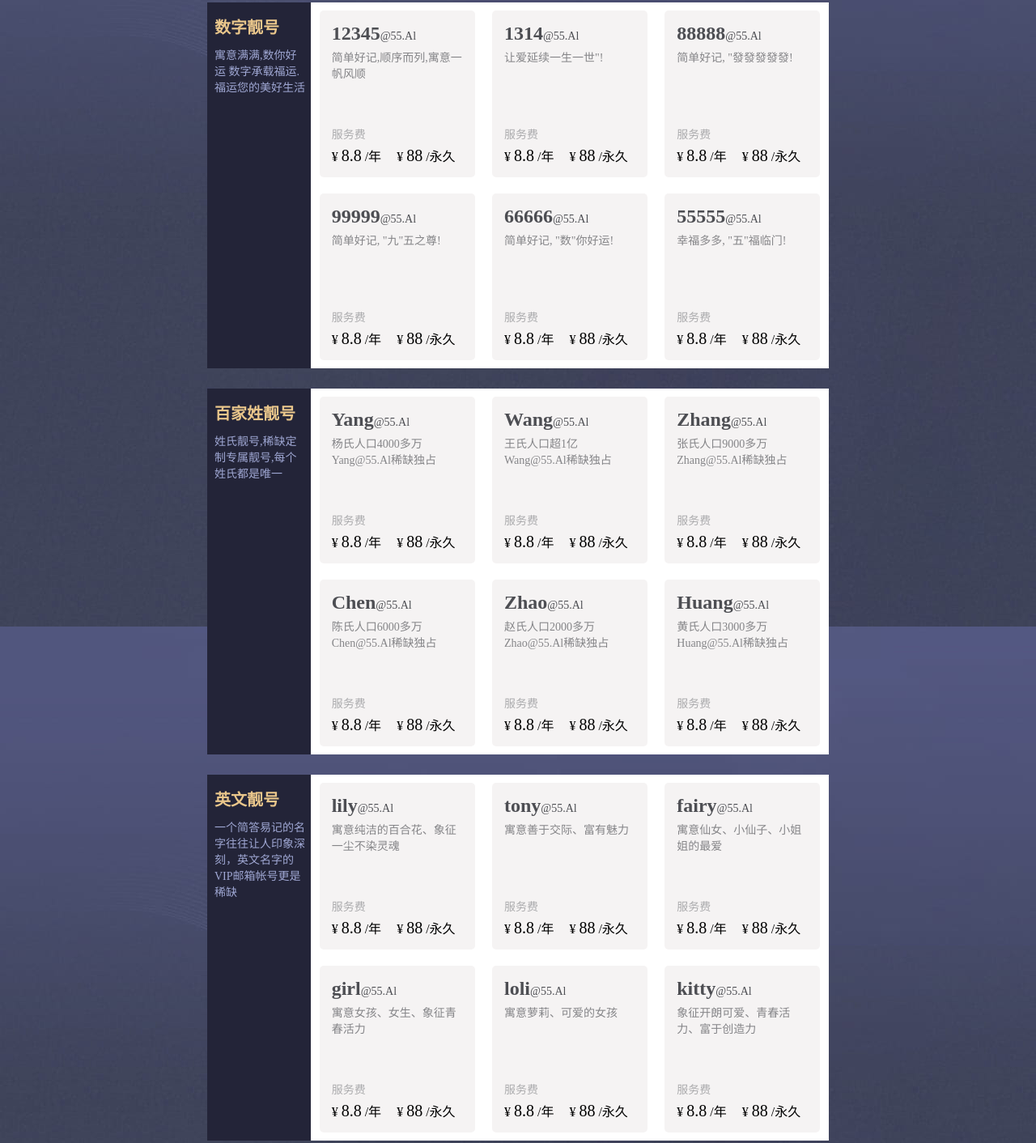
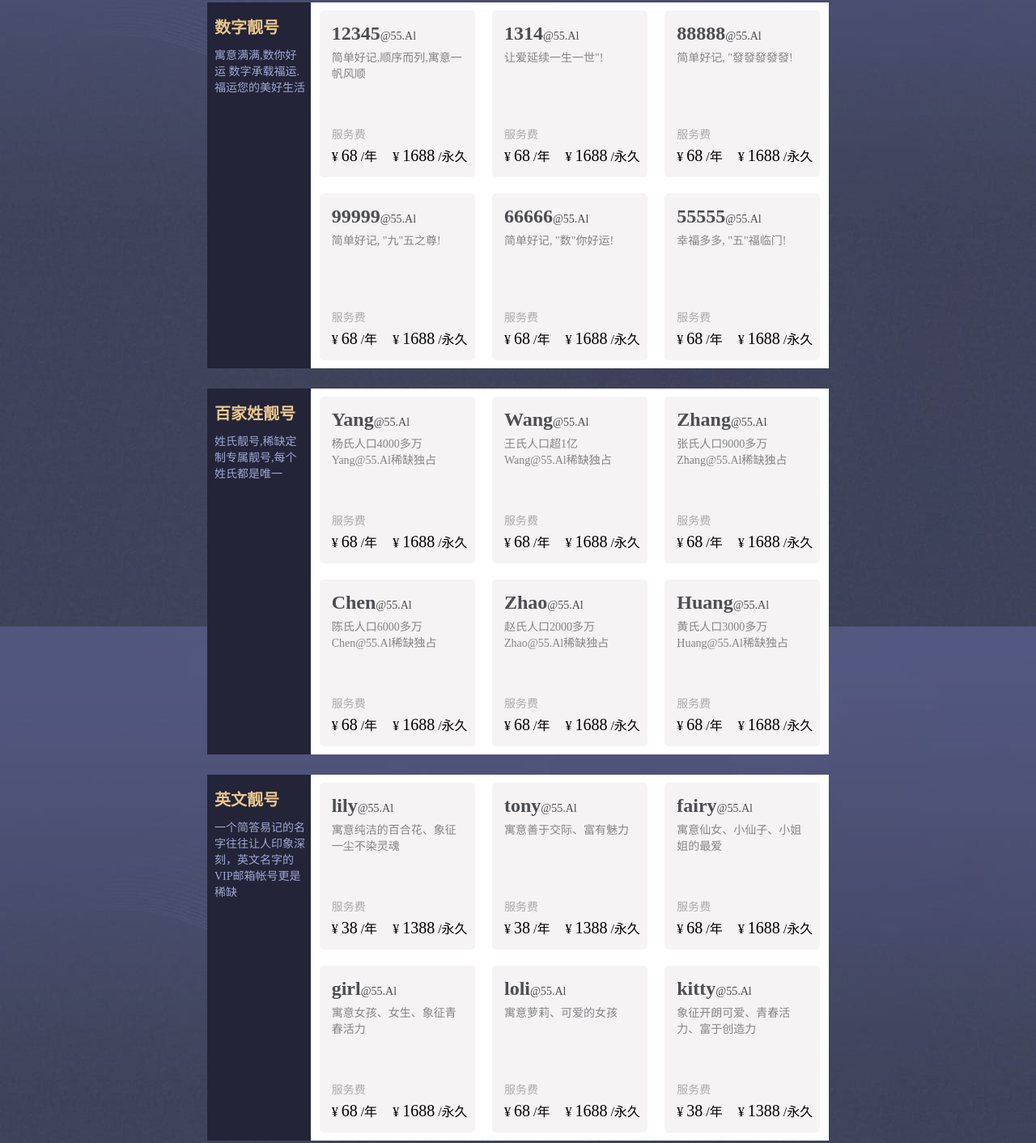
Before and after one commit to zxzicn/zxzicn.github.io, a plain HTML site: page index.html in a window 1280 px wide. Shown: the part 1386-2798 px from the top of the page at 81% size. Drawn offline with Linux system fonts and the light colour scheme.

Commit message:
Add files via upload

```diff
--- a/index.html
+++ b/index.html
@@ -65,9 +65,9 @@
                         </div>
                         <div class="liang-zhu-lie-k-money">
                             <span class="liang-zhu-lie-k-money-b">¥</span>
-                            <span class="liang-zhu-lie-k-money-je">18</span>
+                            <span class="liang-zhu-lie-k-money-je">88</span>
                             <span class="liang-zhu-lie-k-money-q">/年</span>
-                            <span class="liang-zhu-lie-k-money-je">188</span>
+                            <span class="liang-zhu-lie-k-money-je">1888</span>
                             <span class="liang-zhu-lie-k-money-q">/永久</span>
                         </div>
                         <div class="liang-zhu-lie-k-lx">服务费</div>
@@ -95,9 +95,9 @@
                         </div>
                         <div class="liang-zhu-lie-k-money">
                             <span class="liang-zhu-lie-k-money-b">¥</span>
-                            <span class="liang-zhu-lie-k-money-je">18</span>
+                            <span class="liang-zhu-lie-k-money-je">88</span>
                             <span class="liang-zhu-lie-k-money-q">/年</span>
-                            <span class="liang-zhu-lie-k-money-je">188</span>
+                            <span class="liang-zhu-lie-k-money-je">1688</span>
                             <span class="liang-zhu-lie-k-money-q">/永久</span>
                         </div>
                         <div class="liang-zhu-lie-k-lx">服务费</div>
@@ -125,9 +125,9 @@
                         </div>
                         <div class="liang-zhu-lie-k-money">
                             <span class="liang-zhu-lie-k-money-b">¥</span>
-                            <span class="liang-zhu-lie-k-money-je">18</span>
+                            <span class="liang-zhu-lie-k-money-je">88</span>
                             <span class="liang-zhu-lie-k-money-q">/年</span>
-                            <span class="liang-zhu-lie-k-money-je">188</span>
+                            <span class="liang-zhu-lie-k-money-je">1888</span>
                             <span class="liang-zhu-lie-k-money-q">/永久</span>
                         </div>
                         <div class="liang-zhu-lie-k-lx">服务费</div>
@@ -155,9 +155,9 @@
                         </div>
                         <div class="liang-zhu-lie-k-money">
                             <span class="liang-zhu-lie-k-money-b">¥</span>
-                            <span class="liang-zhu-lie-k-money-je">18</span>
+                            <span class="liang-zhu-lie-k-money-je">78</span>
                             <span class="liang-zhu-lie-k-money-q">/年</span>
-                            <span class="liang-zhu-lie-k-money-je">188</span>
+                            <span class="liang-zhu-lie-k-money-je">1788</span>
                             <span class="liang-zhu-lie-k-money-q">/永久</span>
                         </div>
                         <div class="liang-zhu-lie-k-lx">服务费</div>
@@ -185,9 +185,9 @@
                         </div>
                         <div class="liang-zhu-lie-k-money">
                             <span class="liang-zhu-lie-k-money-b">¥</span>
-                            <span class="liang-zhu-lie-k-money-je">18</span>
+                            <span class="liang-zhu-lie-k-money-je">68</span>
                             <span class="liang-zhu-lie-k-money-q">/年</span>
-                            <span class="liang-zhu-lie-k-money-je">188</span>
+                            <span class="liang-zhu-lie-k-money-je">1688</span>
                             <span class="liang-zhu-lie-k-money-q">/永久</span>
                         </div>
                         <div class="liang-zhu-lie-k-lx">服务费</div>
@@ -215,9 +215,9 @@
                         </div>
                         <div class="liang-zhu-lie-k-money">
                             <span class="liang-zhu-lie-k-money-b">¥</span>
-                            <span class="liang-zhu-lie-k-money-je">18</span>
+                            <span class="liang-zhu-lie-k-money-je">68</span>
                             <span class="liang-zhu-lie-k-money-q">/年</span>
-                            <span class="liang-zhu-lie-k-money-je">188</span>
+                            <span class="liang-zhu-lie-k-money-je">1688</span>
                             <span class="liang-zhu-lie-k-money-q">/永久</span>
                         </div>
                         <div class="liang-zhu-lie-k-lx">服务费</div>
@@ -246,9 +246,9 @@
                         </div>
                         <div class="liang-zhu-lie-k-money">
                             <span class="liang-zhu-lie-k-money-b">¥</span>
-                            <span class="liang-zhu-lie-k-money-je">18</span>
+                            <span class="liang-zhu-lie-k-money-je">68</span>
                             <span class="liang-zhu-lie-k-money-q">/年</span>
-                            <span class="liang-zhu-lie-k-money-je">188</span>
+                            <span class="liang-zhu-lie-k-money-je">1688</span>
                             <span class="liang-zhu-lie-k-money-q">/永久</span>
                         </div>
                         <div class="liang-zhu-lie-k-lx">服务费</div>
@@ -277,9 +277,9 @@
                         </div>
                         <div class="liang-zhu-lie-k-money">
                             <span class="liang-zhu-lie-k-money-b">¥</span>
-                            <span class="liang-zhu-lie-k-money-je">18</span>
+                            <span class="liang-zhu-lie-k-money-je">88</span>
                             <span class="liang-zhu-lie-k-money-q">/年</span>
-                            <span class="liang-zhu-lie-k-money-je">188</span>
+                            <span class="liang-zhu-lie-k-money-je">1888</span>
                             <span class="liang-zhu-lie-k-money-q">/永久</span>
                         </div>
                         <div class="liang-zhu-lie-k-lx">服务费</div>
@@ -308,9 +308,9 @@
                         </div>
                         <div class="liang-zhu-lie-k-money">
                             <span class="liang-zhu-lie-k-money-b">¥</span>
-                            <span class="liang-zhu-lie-k-money-je">18</span>
+                            <span class="liang-zhu-lie-k-money-je">78</span>
                             <span class="liang-zhu-lie-k-money-q">/年</span>
-                            <span class="liang-zhu-lie-k-money-je">188</span>
+                            <span class="liang-zhu-lie-k-money-je">1788</span>
                             <span class="liang-zhu-lie-k-money-q">/永久</span>
                         </div>
                         <div class="liang-zhu-lie-k-lx">服务费</div>
@@ -395,10 +395,10 @@
                             </div>
                             <div class="fl-b-right-lie-k-bt-money">
                                 <span class="fl-b-right-lie-k-bt-money-b">¥</span>
-                                <span class="fl-b-right-lie-k-bt-money-je">8.8</span>
+                                <span class="fl-b-right-lie-k-bt-money-je">68</span>
                                 <span class="fl-b-right-lie-k-bt-money-q">/年</span>
                                 <span class="fl-b-right-lie-k-bt-money-b">¥</span>
-                                <span class="fl-b-right-lie-k-bt-money-je">88</span>
+                                <span class="fl-b-right-lie-k-bt-money-je">1688</span>
                                 <span class="fl-b-right-lie-k-bt-money-q">/永久</span>
                             </div></a>
                         </div>
@@ -424,10 +424,10 @@
                             </div>
                             <div class="fl-b-right-lie-k-bt-money">
                                 <span class="fl-b-right-lie-k-bt-money-b">¥</span>
-                                <span class="fl-b-right-lie-k-bt-money-je">8.8</span>
+                                <span class="fl-b-right-lie-k-bt-money-je">68</span>
                                 <span class="fl-b-right-lie-k-bt-money-q">/年</span>
                                 <span class="fl-b-right-lie-k-bt-money-b">¥</span>
-                                <span class="fl-b-right-lie-k-bt-money-je">88</span>
+                                <span class="fl-b-right-lie-k-bt-money-je">1688</span>
                                 <span class="fl-b-right-lie-k-bt-money-q">/永久</span>
                             </div></a>
 
@@ -454,10 +454,10 @@
                             </div>
                             <div class="fl-b-right-lie-k-bt-money">
                                 <span class="fl-b-right-lie-k-bt-money-b">¥</span>
-                                <span class="fl-b-right-lie-k-bt-money-je">8.8</span>
+                                <span class="fl-b-right-lie-k-bt-money-je">68</span>
                                 <span class="fl-b-right-lie-k-bt-money-q">/年</span>
                                 <span class="fl-b-right-lie-k-bt-money-b">¥</span>
-                                <span class="fl-b-right-lie-k-bt-money-je">88</span>
+                                <span class="fl-b-right-lie-k-bt-money-je">1688</span>
                                 <span class="fl-b-right-lie-k-bt-money-q">/永久</span>
                             </div></a>
 
@@ -484,10 +484,10 @@
                             </div>
                             <div class="fl-b-right-lie-k-bt-money">
                                 <span class="fl-b-right-lie-k-bt-money-b">¥</span>
-                                <span class="fl-b-right-lie-k-bt-money-je">8.8</span>
+                                <span class="fl-b-right-lie-k-bt-money-je">68</span>
                                 <span class="fl-b-right-lie-k-bt-money-q">/年</span>
                                 <span class="fl-b-right-lie-k-bt-money-b">¥</span>
-                                <span class="fl-b-right-lie-k-bt-money-je">88</span>
+                                <span class="fl-b-right-lie-k-bt-money-je">1688</span>
                                 <span class="fl-b-right-lie-k-bt-money-q">/永久</span>
                             </div></a>
 
@@ -514,10 +514,10 @@
                             </div>
                             <div class="fl-b-right-lie-k-bt-money">
                                 <span class="fl-b-right-lie-k-bt-money-b">¥</span>
-                                <span class="fl-b-right-lie-k-bt-money-je">8.8</span>
+                                <span class="fl-b-right-lie-k-bt-money-je">68</span>
                                 <span class="fl-b-right-lie-k-bt-money-q">/年</span>
                                 <span class="fl-b-right-lie-k-bt-money-b">¥</span>
-                                <span class="fl-b-right-lie-k-bt-money-je">88</span>
+                                <span class="fl-b-right-lie-k-bt-money-je">1688</span>
                                 <span class="fl-b-right-lie-k-bt-money-q">/永久</span>
                             </div></a>
 
@@ -544,10 +544,10 @@
                             </div>
                             <div class="fl-b-right-lie-k-bt-money">
                                 <span class="fl-b-right-lie-k-bt-money-b">¥</span>
-                                <span class="fl-b-right-lie-k-bt-money-je">8.8</span>
+                                <span class="fl-b-right-lie-k-bt-money-je">68</span>
                                 <span class="fl-b-right-lie-k-bt-money-q">/年</span>
                                 <span class="fl-b-right-lie-k-bt-money-b">¥</span>
-                                <span class="fl-b-right-lie-k-bt-money-je">88</span>
+                                <span class="fl-b-right-lie-k-bt-money-je">1688</span>
                                 <span class="fl-b-right-lie-k-bt-money-q">/永久</span>
                             </div></a>
 
@@ -604,10 +604,10 @@
                             </div>
                             <div class="fl-b-right-lie-k-bt-money">
                                 <span class="fl-b-right-lie-k-bt-money-b">¥</span>
-                                <span class="fl-b-right-lie-k-bt-money-je">8.8</span>
+                                <span class="fl-b-right-lie-k-bt-money-je">68</span>
                                 <span class="fl-b-right-lie-k-bt-money-q">/年</span>
                                 <span class="fl-b-right-lie-k-bt-money-b">¥</span>
-                                <span class="fl-b-right-lie-k-bt-money-je">88</span>
+                                <span class="fl-b-right-lie-k-bt-money-je">1688</span>
                                 <span class="fl-b-right-lie-k-bt-money-q">/永久</span>
                             </div></a>
 
@@ -634,10 +634,10 @@
                             </div>
                             <div class="fl-b-right-lie-k-bt-money">
                                 <span class="fl-b-right-lie-k-bt-money-b">¥</span>
-                                <span class="fl-b-right-lie-k-bt-money-je">8.8</span>
+                                <span class="fl-b-right-lie-k-bt-money-je">68</span>
                                 <span class="fl-b-right-lie-k-bt-money-q">/年</span>
                                 <span class="fl-b-right-lie-k-bt-money-b">¥</span>
-                                <span class="fl-b-right-lie-k-bt-money-je">88</span>
+                                <span class="fl-b-right-lie-k-bt-money-je">1688</span>
                                 <span class="fl-b-right-lie-k-bt-money-q">/永久</span>
                             </div></a>
 
@@ -664,10 +664,10 @@
                             </div>
                             <div class="fl-b-right-lie-k-bt-money">
                                 <span class="fl-b-right-lie-k-bt-money-b">¥</span>
-                                <span class="fl-b-right-lie-k-bt-money-je">8.8</span>
+                                <span class="fl-b-right-lie-k-bt-money-je">68</span>
                                 <span class="fl-b-right-lie-k-bt-money-q">/年</span>
                                 <span class="fl-b-right-lie-k-bt-money-b">¥</span>
-                                <span class="fl-b-right-lie-k-bt-money-je">88</span>
+                                <span class="fl-b-right-lie-k-bt-money-je">1688</span>
                                 <span class="fl-b-right-lie-k-bt-money-q">/永久</span>
                             </div></a>
 
@@ -694,10 +694,10 @@
                             </div>
                             <div class="fl-b-right-lie-k-bt-money">
                                 <span class="fl-b-right-lie-k-bt-money-b">¥</span>
-                                <span class="fl-b-right-lie-k-bt-money-je">8.8</span>
+                                <span class="fl-b-right-lie-k-bt-money-je">68</span>
                                 <span class="fl-b-right-lie-k-bt-money-q">/年</span>
                                 <span class="fl-b-right-lie-k-bt-money-b">¥</span>
-                                <span class="fl-b-right-lie-k-bt-money-je">88</span>
+                                <span class="fl-b-right-lie-k-bt-money-je">1688</span>
                                 <span class="fl-b-right-lie-k-bt-money-q">/永久</span>
                             </div></a>
 
@@ -724,10 +724,10 @@
                             </div>
                             <div class="fl-b-right-lie-k-bt-money">
                                 <span class="fl-b-right-lie-k-bt-money-b">¥</span>
-                                <span class="fl-b-right-lie-k-bt-money-je">8.8</span>
+                                <span class="fl-b-right-lie-k-bt-money-je">68</span>
                                 <span class="fl-b-right-lie-k-bt-money-q">/年</span>
                                 <span class="fl-b-right-lie-k-bt-money-b">¥</span>
-                                <span class="fl-b-right-lie-k-bt-money-je">88</span>
+                                <span class="fl-b-right-lie-k-bt-money-je">1688</span>
                                 <span class="fl-b-right-lie-k-bt-money-q">/永久</span>
                             </div></a>
 
@@ -754,10 +754,10 @@
                             </div>
                             <div class="fl-b-right-lie-k-bt-money">
                                 <span class="fl-b-right-lie-k-bt-money-b">¥</span>
-                                <span class="fl-b-right-lie-k-bt-money-je">8.8</span>
+                                <span class="fl-b-right-lie-k-bt-money-je">68</span>
                                 <span class="fl-b-right-lie-k-bt-money-q">/年</span>
                                 <span class="fl-b-right-lie-k-bt-money-b">¥</span>
-                                <span class="fl-b-right-lie-k-bt-money-je">88</span>
+                                <span class="fl-b-right-lie-k-bt-money-je">1688</span>
                                 <span class="fl-b-right-lie-k-bt-money-q">/永久</span>
                             </div></a>
 
@@ -815,10 +815,10 @@
                             </div>
                             <div class="fl-b-right-lie-k-bt-money">
                                 <span class="fl-b-right-lie-k-bt-money-b">¥</span>
-                                <span class="fl-b-right-lie-k-bt-money-je">8.8</span>
+                                <span class="fl-b-right-lie-k-bt-money-je">38</span>
                                 <span class="fl-b-right-lie-k-bt-money-q">/年</span>
                                 <span class="fl-b-right-lie-k-bt-money-b">¥</span>
-                                <span class="fl-b-right-lie-k-bt-money-je">88</span>
+                                <span class="fl-b-right-lie-k-bt-money-je">1388</span>
                                 <span class="fl-b-right-lie-k-bt-money-q">/永久</span>
                             </div></a>
 
@@ -845,10 +845,10 @@
                             </div>
                             <div class="fl-b-right-lie-k-bt-money">
                                 <span class="fl-b-right-lie-k-bt-money-b">¥</span>
-                                <span class="fl-b-right-lie-k-bt-money-je">8.8</span>
+                                <span class="fl-b-right-lie-k-bt-money-je">38</span>
                                 <span class="fl-b-right-lie-k-bt-money-q">/年</span>
                                 <span class="fl-b-right-lie-k-bt-money-b">¥</span>
-                                <span class="fl-b-right-lie-k-bt-money-je">88</span>
+                                <span class="fl-b-right-lie-k-bt-money-je">1388</span>
                                 <span class="fl-b-right-lie-k-bt-money-q">/永久</span>
                             </div></a>
 
@@ -875,10 +875,10 @@
                             </div>
                             <div class="fl-b-right-lie-k-bt-money">
                                 <span class="fl-b-right-lie-k-bt-money-b">¥</span>
-                                <span class="fl-b-right-lie-k-bt-money-je">8.8</span>
+                                <span class="fl-b-right-lie-k-bt-money-je">68</span>
                                 <span class="fl-b-right-lie-k-bt-money-q">/年</span>
                                 <span class="fl-b-right-lie-k-bt-money-b">¥</span>
-                                <span class="fl-b-right-lie-k-bt-money-je">88</span>
+                                <span class="fl-b-right-lie-k-bt-money-je">1688</span>
                                 <span class="fl-b-right-lie-k-bt-money-q">/永久</span>
                             </div></a>
 
@@ -905,10 +905,10 @@
                             </div>
                             <div class="fl-b-right-lie-k-bt-money">
                                 <span class="fl-b-right-lie-k-bt-money-b">¥</span>
-                                <span class="fl-b-right-lie-k-bt-money-je">8.8</span>
+                                <span class="fl-b-right-lie-k-bt-money-je">68</span>
                                 <span class="fl-b-right-lie-k-bt-money-q">/年</span>
                                 <span class="fl-b-right-lie-k-bt-money-b">¥</span>
-                                <span class="fl-b-right-lie-k-bt-money-je">88</span>
+                                <span class="fl-b-right-lie-k-bt-money-je">1688</span>
                                 <span class="fl-b-right-lie-k-bt-money-q">/永久</span>
                             </div></a>
 
@@ -935,10 +935,10 @@
                             </div>
                             <div class="fl-b-right-lie-k-bt-money">
                                 <span class="fl-b-right-lie-k-bt-money-b">¥</span>
-                                <span class="fl-b-right-lie-k-bt-money-je">8.8</span>
+                                <span class="fl-b-right-lie-k-bt-money-je">68</span>
                                 <span class="fl-b-right-lie-k-bt-money-q">/年</span>
                                 <span class="fl-b-right-lie-k-bt-money-b">¥</span>
-                                <span class="fl-b-right-lie-k-bt-money-je">88</span>
+                                <span class="fl-b-right-lie-k-bt-money-je">1688</span>
                                 <span class="fl-b-right-lie-k-bt-money-q">/永久</span>
                             </div></a>
 
@@ -965,10 +965,10 @@
                             </div>
                             <div class="fl-b-right-lie-k-bt-money">
                                 <span class="fl-b-right-lie-k-bt-money-b">¥</span>
-                                <span class="fl-b-right-lie-k-bt-money-je">8.8</span>
+                                <span class="fl-b-right-lie-k-bt-money-je">38</span>
                                 <span class="fl-b-right-lie-k-bt-money-q">/年</span>
                                 <span class="fl-b-right-lie-k-bt-money-b">¥</span>
-                                <span class="fl-b-right-lie-k-bt-money-je">88</span>
+                                <span class="fl-b-right-lie-k-bt-money-je">1388</span>
                                 <span class="fl-b-right-lie-k-bt-money-q">/永久</span>
                             </div></a>
 
@@ -1032,7 +1032,7 @@
                                     <p class="vip-k-right-lie-k-h-w2">生日即账号,您的独家纪念日</p>
                                 </div>
                                 <div class="vip-k-right-lie-k-h">
-                                    <p class="vip-k-right-lie-k-h-w3"><b><span>¥</span>88/永久</b></p>
+                                    <p class="vip-k-right-lie-k-h-w3"><b><span>¥</span>58/年</b></p>
                                 </div>
                             </div>
                         </a>
@@ -1050,7 +1050,7 @@
                                     <p class="vip-k-right-lie-k-h-w2">车牌号即邮箱号,一号伴一生</p>
                                 </div>
                                 <div class="vip-k-right-lie-k-h">
-                                    <p class="vip-k-right-lie-k-h-w3"><b><span>¥</span>68/永久</b></p>
+                                    <p class="vip-k-right-lie-k-h-w3"><b><span>¥</span>38/年</b></p>
                                 </div>
                             </div>
                         </a>
```
